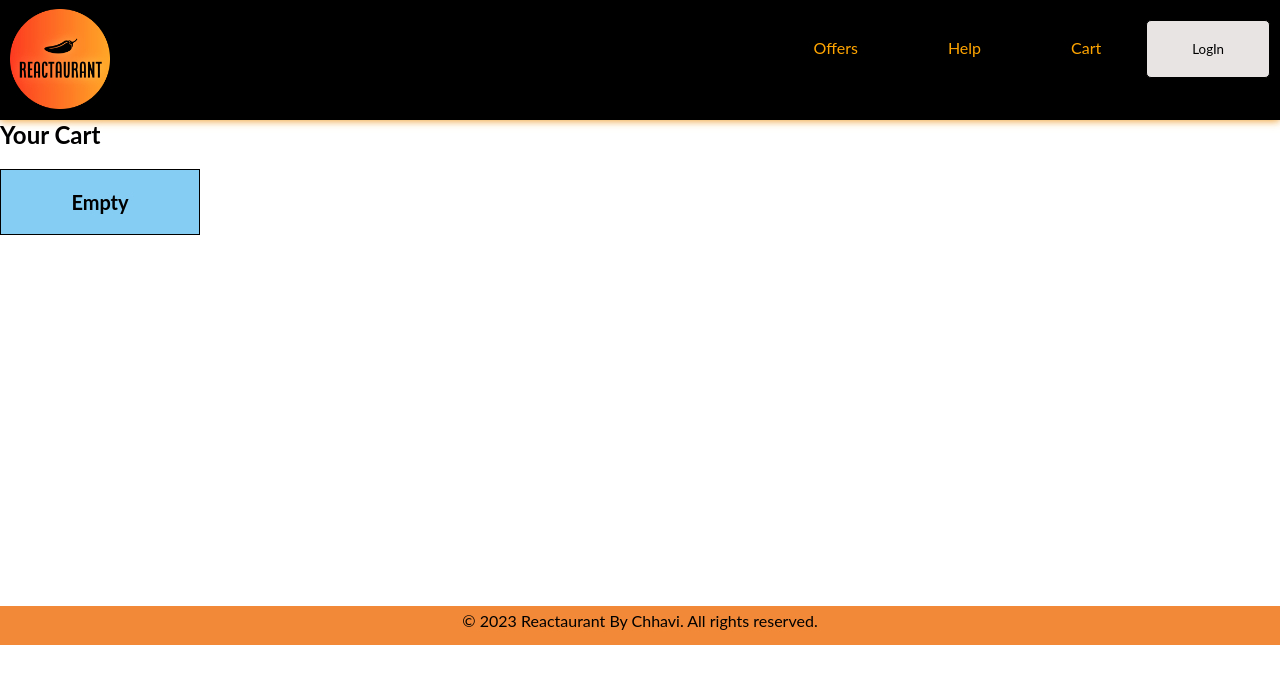
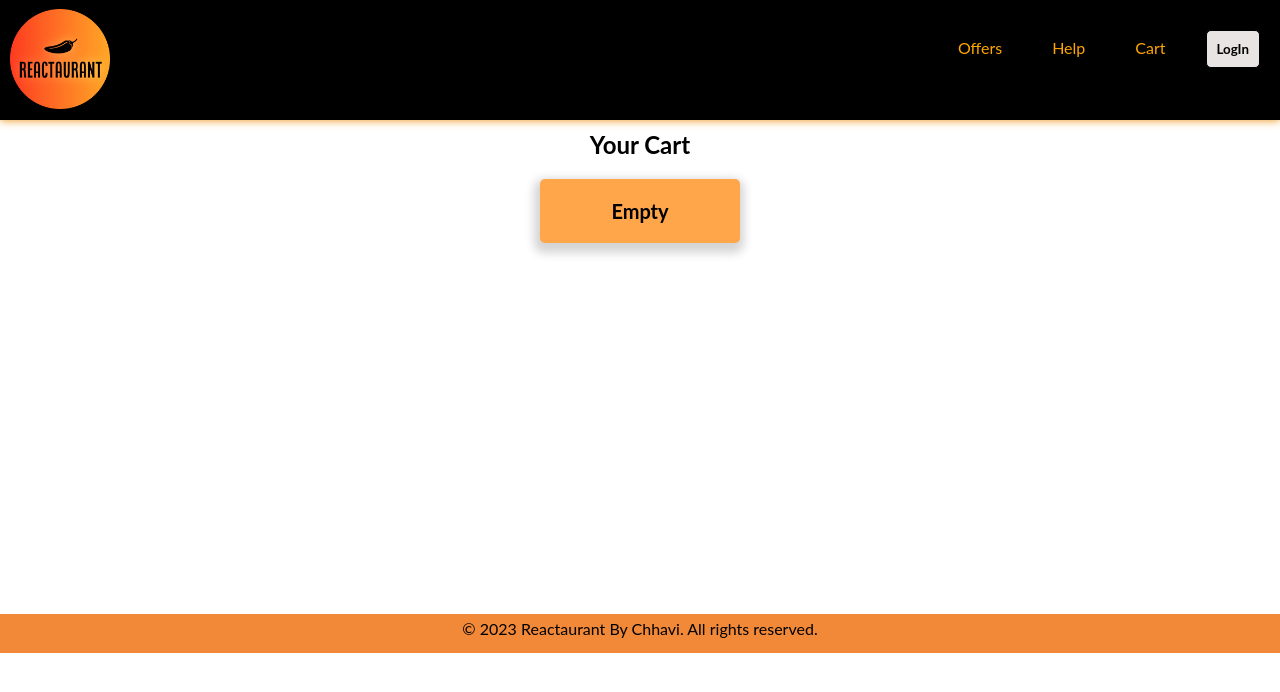
Before and after one commit to chhavi-rana/Reactaurant---Food-Ordering-App, a React app: page /cart in a window 1280 px wide. Built offline with nearby package versions, Linux system fonts and the light colour scheme.

Commit message:
Refined UI appearance by modifying CSS code

```diff
--- a/components/cart.js
+++ b/components/cart.js
@@ -1,9 +1,9 @@
 const Cart = () => {
   return (
-    <>
+    <div className="cart">
       <h1> Your Cart</h1>
       <h2 className="empty">Empty</h2>
-    </>
+    </div>
   );
 };
 
--- a/styles.css
+++ b/styles.css
@@ -47,7 +47,8 @@ img {
 .nav-items {
   color: orange;
   display: inline-block;
-  padding: 20px 45px;
+  padding: 10px;
+  margin-right: 30px;
 }
 
 .nav-items:hover {
@@ -59,10 +60,18 @@ img {
 .auth {
   color: rgb(0, 0, 0);
   display: inline-block;
-  padding: 20px 45px;
+  padding: 10px;
+  font-weight: 700;
+  cursor: pointer;
   border-radius: 5px;
   background-color: rgb(233, 228, 228);
   border: 1px solid black;
+  margin-right: 10px;
+}
+@media screen and (max-width: 580px){
+  .nav-items {
+    margin-right: 7px;
+  }
 }
 
 .search-container {
@@ -203,9 +212,21 @@ img {
 
 .empty {
   width: 200px;
-  border: solid black 1px;
+  border-radius: 5px;
+  box-shadow: -1px 5px 10px 5px rgba(42, 42, 42, 0.2);
   padding: 20px;
-  background-color: #86cdf3;
+  background-color: #fea649;
   margin-bottom: 29%;
+  margin-left: auto;
+  margin-right: auto;
   text-align: center;
 }
+
+.empty:hover {
+  transform: scale(1.09);
+}
+
+.cart {
+  text-align: center;
+  margin-top: 10px;
+}
```
